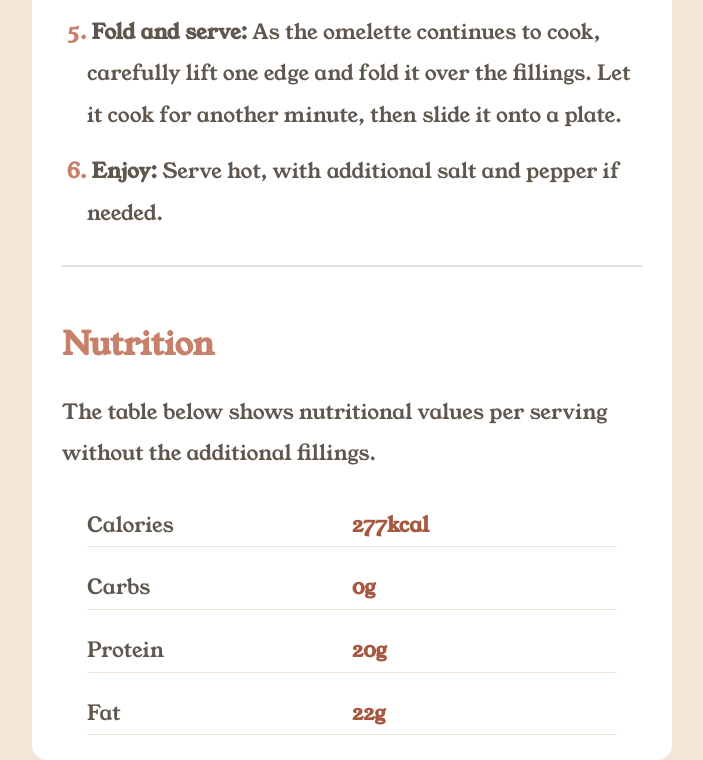
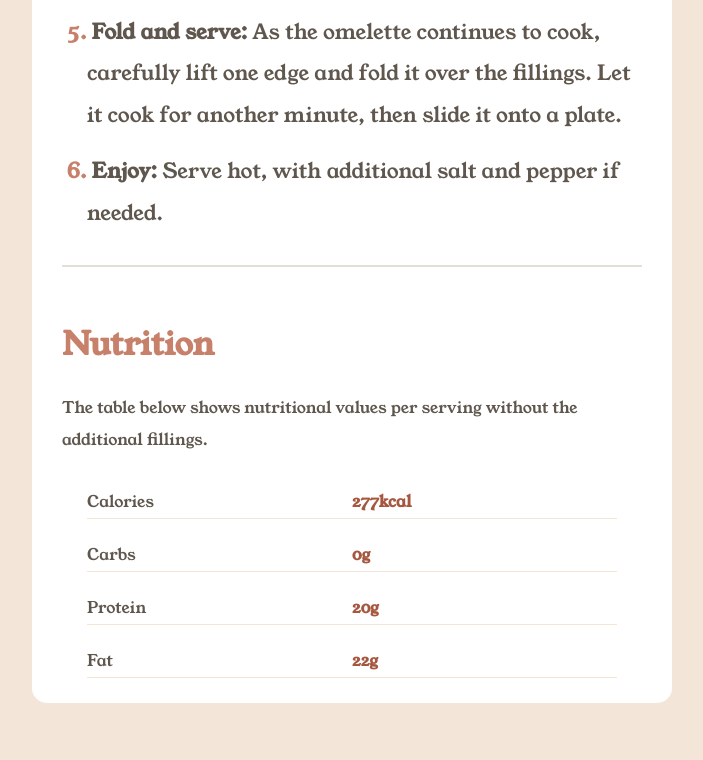
Before and after one commit to Javieravv/recipe-page-main, a website built with Vite: page index.html in a window 1280 px wide. Shown: the part 2011-2771 px from the top of the page, without its empty margins (288-991 px from the left). After the commit the page ends 2714 px from the top, so only its background shows below. Built offline with nearby package versions, Linux system fonts and the light colour scheme.

Commit message:
arreglo css

```diff
--- a/css/styles.scss
+++ b/css/styles.scss
@@ -1,11 +1,11 @@
+@import './variables';
 // Css principal
-@import './variables';
 
 body {
     // font-family: $fontOutfit;
     font-family: $fontYoung;
     background-color: $colorEggshell;
-    font-size: calc($fontSize);
+    font-size: $fontSize;
 
     @media (width > $MobileWidth) {
         display: flex;
@@ -32,7 +32,8 @@ ol>li {
     text-indent: -20px;
 }
 
-ul>li::marker, ol>li::marker {
+ul>li::marker,
+ol>li::marker {
     color: $colorNutmeg;
     font-weight: bold;
 }
@@ -42,7 +43,8 @@ li {
     line-height: 2;
 }
 
-h1 {font-family: $fontYoung;
+h1 {
+    font-family: $fontYoung;
     font-size: 2rem;
     padding: 15px 0;
 }
@@ -78,6 +80,7 @@ main {
         padding: 25px 30px;
         border-radius: 15px;
         margin-top: 25px;
+
         .recipe {
             padding: 0 0;
         }
@@ -118,7 +121,7 @@ header {
         color: $colorDarkRaspberryTitle;
     }
 
-    ul > li::marker {
+    ul>li::marker {
         color: $colorDarkRaspberryTitle !important;
     }
 
@@ -136,6 +139,10 @@ header {
         margin-top: 10px;
     }
 
+    p {
+        font-size: $fontSize;
+    }
+
     article {
         display: flex;
         flex-direction: column;
@@ -151,6 +158,5 @@ header {
                 color: $colorNutmegParag;
             }
         }
-
     }
 }
```
